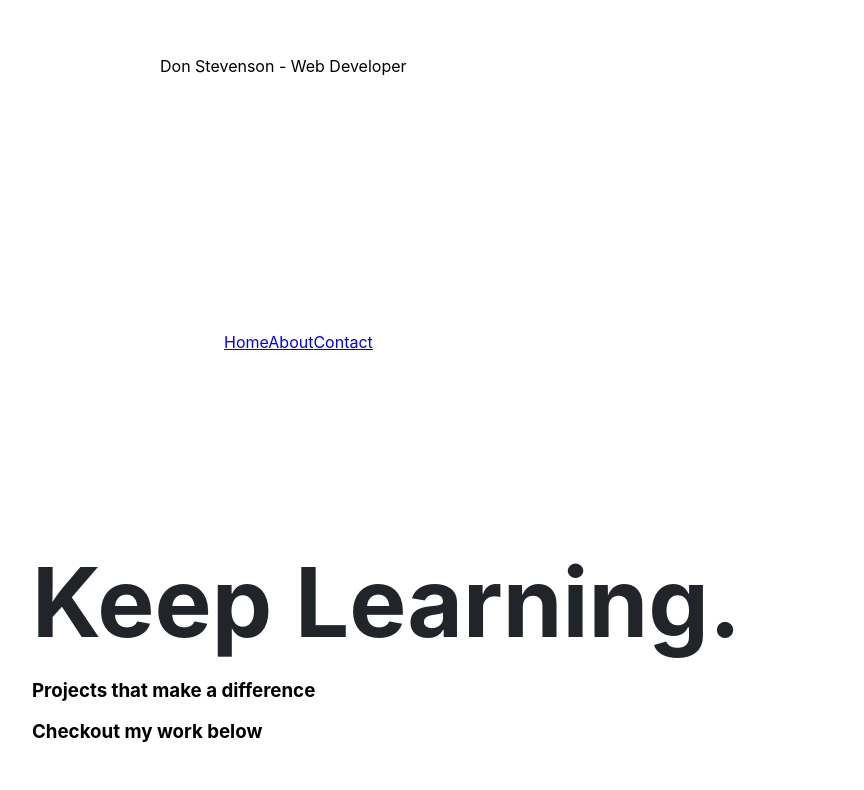
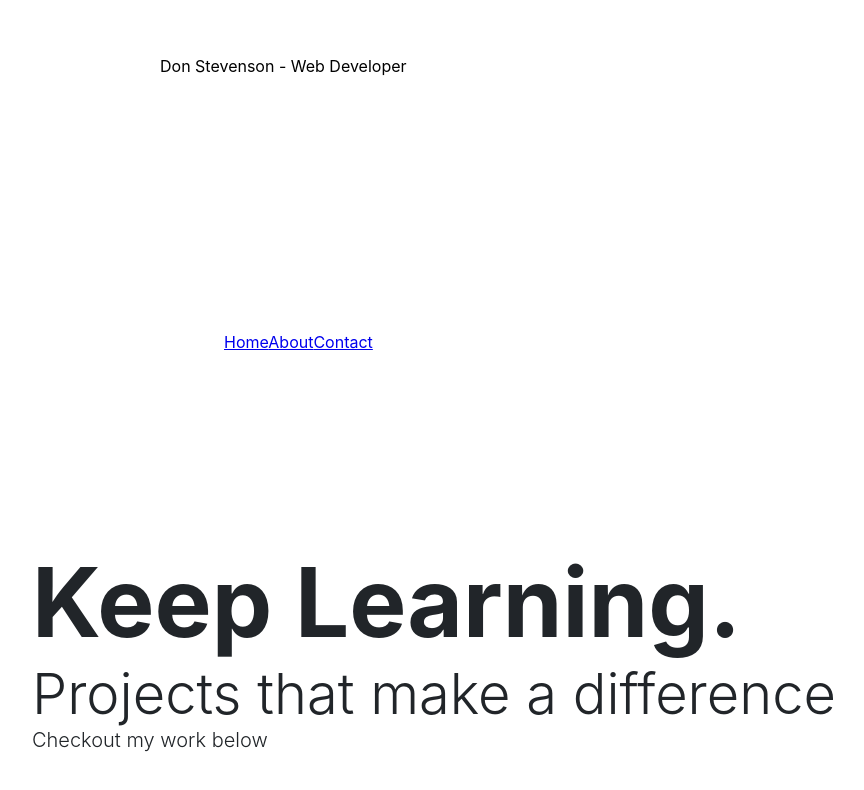
Before and after one commit to Don-Stevenson/personalWebsite, a React (Create React App) app: page / in a window 1280 px wide. Shown: the part 136-926 px from the top of the page, without its empty margins (32-896 px from the left). Built offline with nearby package versions, Linux system fonts and the light colour scheme; the HTML template or start-up script is replaced by a standard one.

Commit message:
Add subtitle 1 and 2

```diff
--- a/src/components/Hero/index.js
+++ b/src/components/Hero/index.js
@@ -1,5 +1,5 @@
 import React from "react"
-import { Container, Row, Col, Jumbotron } from "./style"
+import { Container, Row, Col, Title, SubTitle1, SubTitle2 } from "./style"
 
 // function that returns the homepage title, subtitle and text
 // ***********************************************************
@@ -9,9 +9,9 @@ export default function Hero({ title, subTitle, text }) {
     <Container>
       <Row>
         <Col>
-          {title && <Jumbotron>{title}</Jumbotron>}
-          {subTitle && <h3>{subTitle}</h3>}
-          {text && <h3>{text}</h3>}
+          {title && <Title>{title}</Title>}
+          {subTitle && <SubTitle1>{subTitle}</SubTitle1>}
+          {text && <SubTitle2>{text}</SubTitle2>}
         </Col>
       </Row>
     </Container>
--- a/src/components/Hero/style.js
+++ b/src/components/Hero/style.js
@@ -1,6 +1,6 @@
 import styled from "styled-components"
 
-export const Jumbotron = styled.div`
+export const Title = styled.div`
   font-family: -apple-system, BlinkMacSystemFont, Segoe UI, Roboto,
     Helvetica Neue, Arial, Noto Sans, Liberation Sans, sans-serif,
     Apple Color Emoji, Segoe UI Emoji, Segoe UI Symbol, Noto Color Emoji;
@@ -10,6 +10,27 @@ export const Jumbotron = styled.div`
   padding: 4 rem;
   color: #212529;
 `
+export const SubTitle1 = styled.div`
+  color: #212529;
+  font-family: -apple-system, BlinkMacSystemFont, Segoe UI, Roboto,
+    Helvetica Neue, Arial, Noto Sans, Liberation Sans, sans-serif,
+    Apple Color Emoji, Segoe UI Emoji, Segoe UI Symbol, Noto Color Emoji;
+  text-align: left;
+  font-weight: 300 !important;
+  font-size: 3.5rem;
+`
+export const SubTitle2 = styled.div`
+  font-family: -apple-system, BlinkMacSystemFont, Segoe UI, Roboto,
+    Helvetica Neue, Arial, Noto Sans, Liberation Sans, sans-serif,
+    Apple Color Emoji, Segoe UI Emoji, Segoe UI Symbol, Noto Color Emoji;
+  font-weight: 300 !important;
+  font-size: 1.25rem;
+  font-weight: 500;
+  margin-bottom: 0.5rem;
+  color: #212529;
+  text-align: left;
+`
+
 export const Container = styled.div`
   padding: 4 rem;
 `
```
